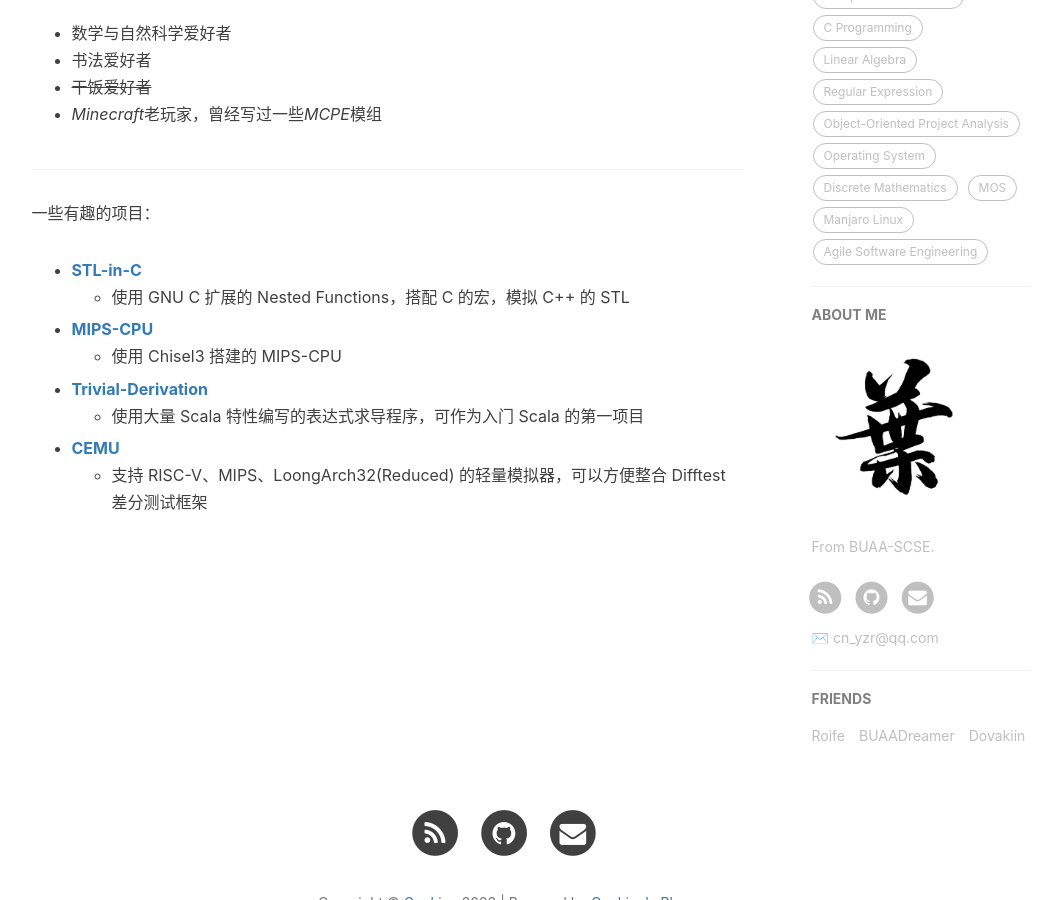
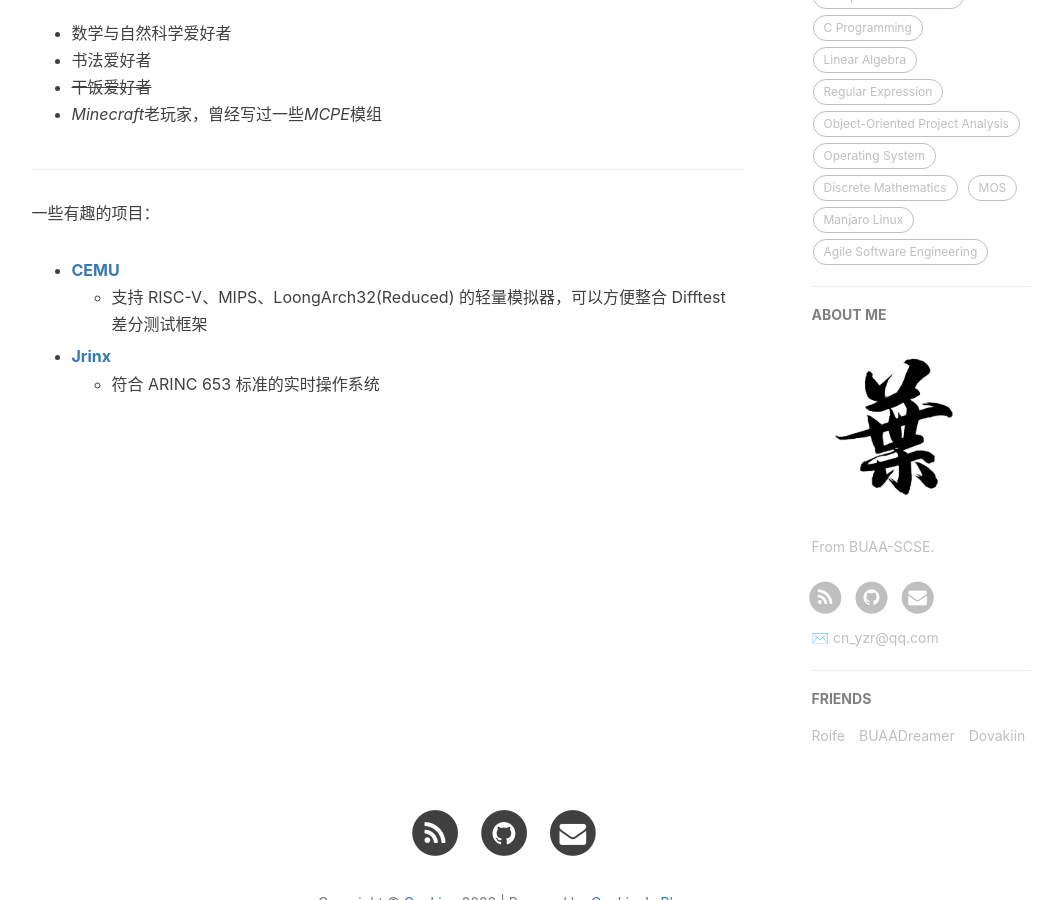
Before and after one commit to Coekjan/coekjan.github.io, a Jekyll site: the page built from 3-about.html, in a window 1280 px wide and 900 px high, scrolled down 592 px. Shown: the whole window, without its empty margins (136-1191 px from the left). Built offline with Jekyll 4.4.1, drawn with Linux system fonts in a browser that asks for light colours; nearby versions of some CDN libraries; comment, search, counter and statistics services are not loaded.

Commit message:
Update about/zh.md

```diff
--- a/_includes/about/zh.md
+++ b/_includes/about/zh.md
@@ -12,11 +12,7 @@
 ---
 
 一些有趣的项目：
-* **[STL-in-C](https://github.com/Coekjan/STL-in-C)**
-  * 使用 GNU C 扩展的 Nested Functions，搭配 C 的宏，模拟 C++ 的 STL
-* **[MIPS-CPU](https://github.com/Coekjan/MIPS-CPU)**
-  * 使用 Chisel3 搭建的 MIPS-CPU
-* **[Trivial-Derivation](https://github.com/Coekjan/Trivial-Derivation)**
-  * 使用大量 Scala 特性编写的表达式求导程序，可作为入门 Scala 的第一项目
 * **[CEMU](https://github.com/cyyself/cemu)**
   * 支持 RISC-V、MIPS、LoongArch32(Reduced) 的轻量模拟器，可以方便整合 Difftest 差分测试框架
+* **[Jrinx](https://github.com/Jrinx)**
+  * 符合 ARINC 653 标准的实时操作系统
```
